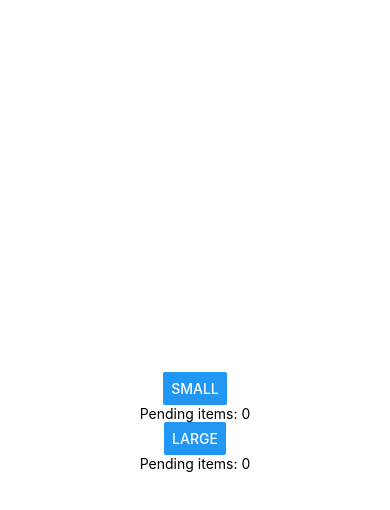
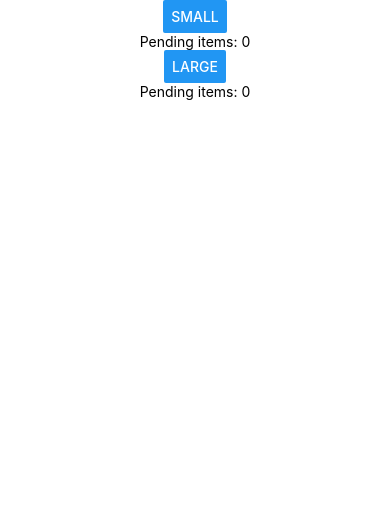
Before and after one commit to SebastianGrzymala/offline-first-app, a React Native app: screen / in a window 390 px wide. Shown: the top 510 px of the page. Built offline with nearby package versions, Linux system fonts and the light colour scheme.

Commit message:
Add Logs & extract Button component

```diff
--- a/src/App.tsx
+++ b/src/App.tsx
@@ -1,40 +1,26 @@
-import { Button, StyleSheet, Text, View } from "react-native";
-import {
-  useConsumer,
-  useHighPriorityStore,
-  useLowPriorityStore,
-} from "./queue";
+import { StyleSheet } from "react-native";
+import { SafeAreaProvider, SafeAreaView } from "react-native-safe-area-context";
+import { Buttons } from "./components/Buttons";
+import { Logs } from "./components/Logs";
+import { useConsumer } from "./queue";
 
 export default function App() {
-  const addSmallItem = useHighPriorityStore((state) => state.addItem);
-  const smallItemsCount = useHighPriorityStore((state) => state.items.length);
-  const addLargeItem = useLowPriorityStore((state) => state.addItem);
-  const largeItemsCount = useLowPriorityStore((state) => state.items.length);
-
-  const handleSmallPress = () => {
-    addSmallItem({ id: Date.now().toString(), payload: "small" });
-  };
-
-  const handleLargePress = () => {
-    addLargeItem({ id: Date.now().toString(), payload: "large" });
-  };
-
   useConsumer();
 
   return (
-    <View style={styles.container}>
-      <Button title={`Small`} onPress={handleSmallPress} />
-      <Text>Pending items: {smallItemsCount}</Text>
-      <Button title={"Large"} onPress={handleLargePress} />
-      <Text>Pending items: {largeItemsCount}</Text>
-    </View>
+    <SafeAreaProvider>
+      <SafeAreaView style={styles.container}>
+        <Buttons />
+        <Logs />
+      </SafeAreaView>
+    </SafeAreaProvider>
   );
 }
 
 const styles = StyleSheet.create({
   container: {
     flex: 1,
-    alignItems: "center",
-    justifyContent: "center",
+    gap: 30,
+    paddingHorizontal: 30,
   },
 });
--- /dev/null
+++ b/src/components/Buttons.tsx
@@ -0,0 +1,32 @@
+import { Button, StyleSheet, Text, View } from "react-native";
+import { useHighPriorityStore, useLowPriorityStore } from "../queue";
+
+export const Buttons = () => {
+  const addSmallItem = useHighPriorityStore((state) => state.addItem);
+  const smallItemsCount = useHighPriorityStore((state) => state.items.length);
+  const addLargeItem = useLowPriorityStore((state) => state.addItem);
+  const largeItemsCount = useLowPriorityStore((state) => state.items.length);
+
+  const handleSmallPress = () => {
+    addSmallItem({ id: Date.now().toString(), payload: "small" });
+  };
+
+  const handleLargePress = () => {
+    addLargeItem({ id: Date.now().toString(), payload: "large" });
+  };
+
+  return (
+    <View style={styles.container}>
+      <Button title={`Small`} onPress={handleSmallPress} />
+      <Text>Pending items: {smallItemsCount}</Text>
+      <Button title={"Large"} onPress={handleLargePress} />
+      <Text>Pending items: {largeItemsCount}</Text>
+    </View>
+  );
+};
+
+const styles = StyleSheet.create({
+  container: {
+    alignItems: "center",
+  },
+});
--- /dev/null
+++ b/src/components/Logs.tsx
@@ -0,0 +1,19 @@
+import { FlatList, Text, View } from "react-native";
+import { useLoggerStore } from "../logger/useLoggerStore";
+
+export const Logs = () => {
+  const logs = useLoggerStore((state) => state.logs);
+  return (
+    <FlatList
+      data={logs}
+      keyExtractor={(item) => item.timestamp}
+      renderItem={({ item }) => (
+        <View>
+          <Text>
+            {item.timestamp}: {item.payload}
+          </Text>
+        </View>
+      )}
+    />
+  );
+};
--- /dev/null
+++ b/src/logger/useLoggerStore.ts
@@ -0,0 +1,24 @@
+import { create } from "zustand";
+
+type TactionType = "SMALL" | "LARGE";
+
+type LogEntry = {
+  timestamp: string;
+  payload: string;
+};
+
+type LoggerStore = {
+  logs: LogEntry[];
+  addLog: (payload: TactionType) => void;
+};
+
+export const useLoggerStore = create<LoggerStore>()((set) => ({
+  logs: [],
+  addLog: (payload) =>
+    set((state) => ({
+      logs: [
+        ...state.logs,
+        { timestamp: new Date().toISOString(), payload },
+      ].slice(0, 100),
+    })),
+}));
--- a/src/queue/useConsumer.ts
+++ b/src/queue/useConsumer.ts
@@ -1,5 +1,6 @@
 import { useEffect, useState } from "react";
 import { sendLargeMessage, sendSmallMessage } from "../api";
+import { useLoggerStore } from "../logger/useLoggerStore";
 import { useHighPriorityQueueStore } from "./useHighPriorityQueueStore";
 import { useLowPriorityQueueStore } from "./useLowPriorityQueueStore";
 
@@ -18,13 +19,17 @@ export const useConsumer = () => {
   const removeLargeItemById = useLowPriorityQueueStore(
     (state) => state.removeById,
   );
+
   const [retryTrigger, setRetryTrigger] = useState(0);
+
+  const addLog = useLoggerStore((state) => state.addLog);
 
   useEffect(() => {
     if (smallItemToProceed) {
       sendSmallMessage(smallItemToProceed.payload)
         .then(() => {
           removeSmallItemById(smallItemToProceed.id);
+          addLog("SMALL");
         })
         .catch((error) => {
           setTimeout(() => setRetryTrigger((prev) => prev + 1), RETRY_DELAY);
@@ -33,6 +38,7 @@ export const useConsumer = () => {
       sendLargeMessage(largeItemToProceed.payload)
         .then(() => {
           removeLargeItemById(largeItemToProceed.id);
+          addLog("LARGE");
         })
         .catch((error) => {
           setTimeout(() => setRetryTrigger((prev) => prev + 1), RETRY_DELAY);
@@ -44,5 +50,6 @@ export const useConsumer = () => {
     removeSmallItemById,
     removeLargeItemById,
     retryTrigger,
+    addLog,
   ]);
 };
```
